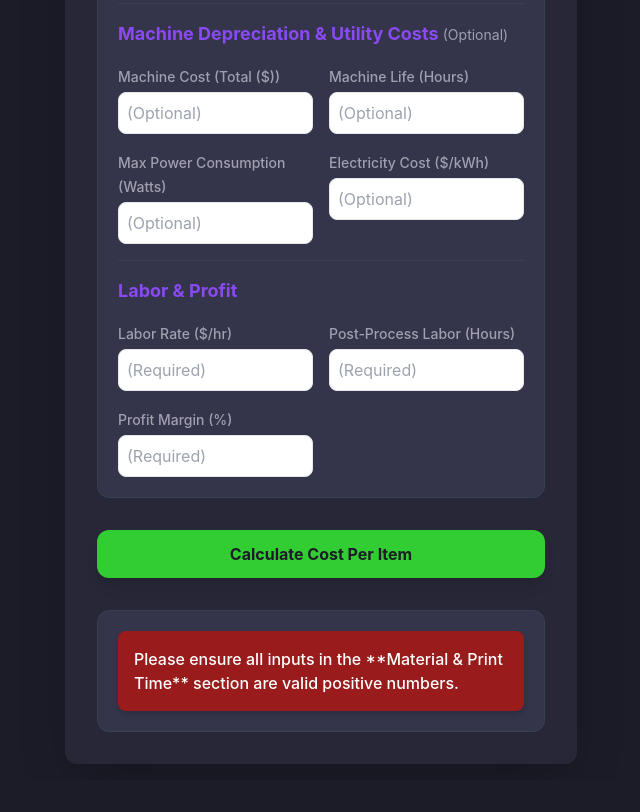
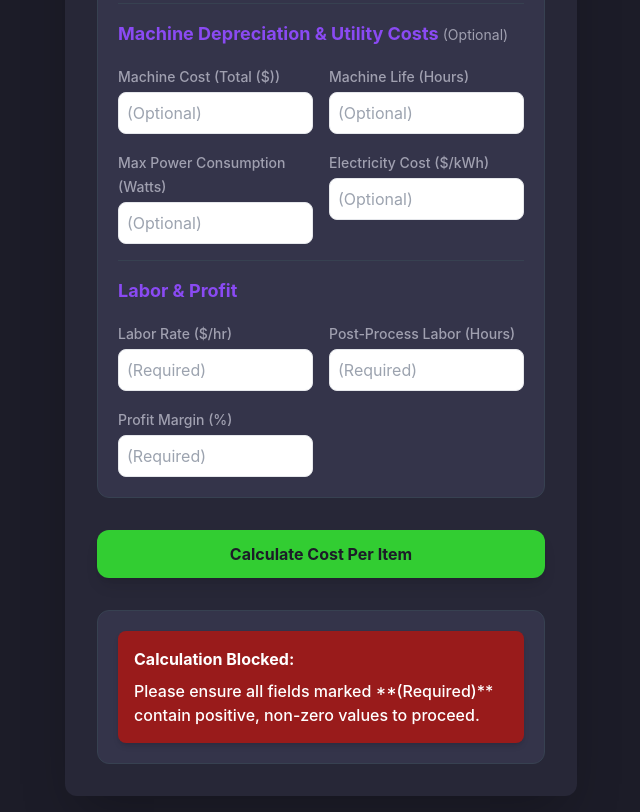
Before and after one commit to sadghostx/3D-Print-Cost, a website: page index.html in a window 1280 px wide. Shown: the part 521-1333 px from the top of the page, without its empty margins (319-959 px from the left). Before the commit the page ends 1301 px from the top, so only its background shows below. Drawn offline with nearby package versions, Linux system fonts and the light colour scheme.

Commit message:
Add files via upload

```diff
--- a/index.html
+++ b/index.html
@@ -286,12 +286,14 @@
             const postProcessLaborHours = getFloatValue('post_process_labor_hours');
             const profitMarginPercent = getFloatValue('profit_margin_percent');
 
-            // --- Basic Validation (Only checking CRITICAL fields for the print to exist) ---
-            if (spoolCostTotal <= 0 || spoolWeightKg <= 0 || filamentWeightG <= 0 || printTimeHours <= 0) {
-                 // Enhanced error message for clarity and themed
+            // --- Basic Validation: Ensure all (Required) fields have positive values ---
+            // If any of the seven required fields are empty (which evaluates to 0 via getFloatValue) or negative, the calculation is blocked.
+            if (spoolCostTotal <= 0 || spoolWeightKg <= 0 || filamentWeightG <= 0 || printTimeHours <= 0 || hourlyLaborRate <= 0 || postProcessLaborHours <= 0 || profitMarginPercent <= 0) {
+
                 document.getElementById('results-container').innerHTML = `
                     <div class="bg-red-800 text-white p-4 rounded-lg font-medium shadow-md">
-                        Please ensure all inputs in the **Material & Print Time** section are valid positive numbers.
+                        <p class="font-bold mb-2">Calculation Blocked:</p>
+                        <p>Please ensure all fields marked **(Required)** contain positive, non-zero values to proceed.</p>
                     </div>`;
                 document.getElementById('results-container').classList.remove('hidden');
                 return;
```
